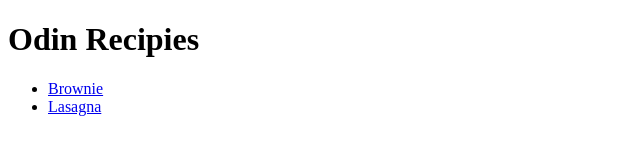
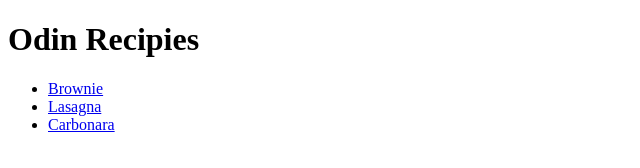
Before and after one commit to P4ulCun/odin-recipes, a plain HTML site: page index.html in a window 1280 px wide. Shown: the full height of the page, 0-640 px from the left. Drawn offline with Linux system fonts and the light colour scheme.

Commit message:
Add carbonara.html and edit index.html
Added a link to carbonara.html in index.html.

```diff
--- a/index.html
+++ b/index.html
@@ -10,6 +10,7 @@
     <ul>
       <li><a href="recipes/brownie.html">Brownie</a></li>
       <li><a href="recipes/lasagna.html">Lasagna</a></li>
+      <li><a href="recipes/carbonara.html">Carbonara</a></li>
     </ul>
   </body>
 </html>
```
Also changed, not shown: recipes/carbonara.html (added, +1 -0 lines).
